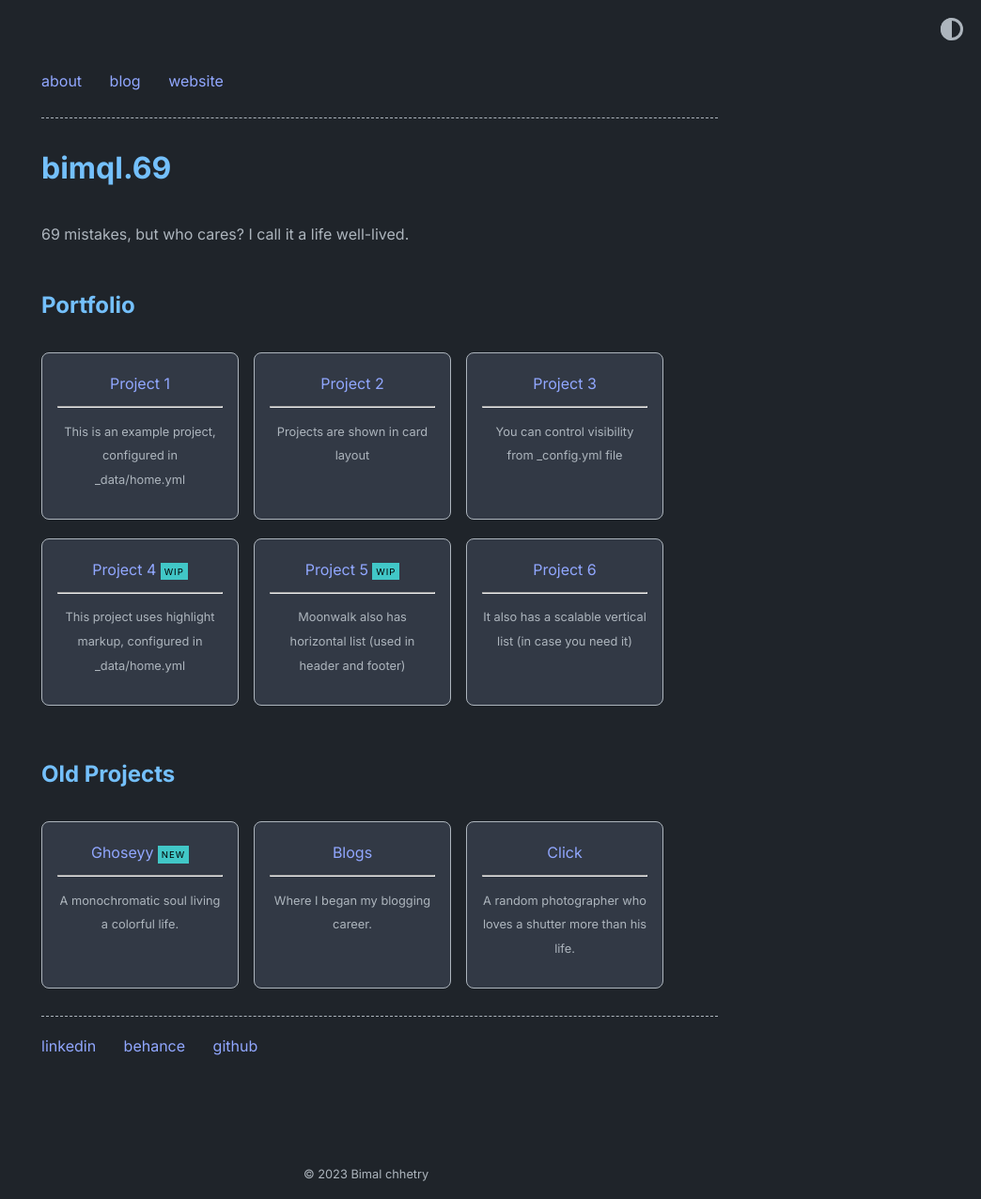
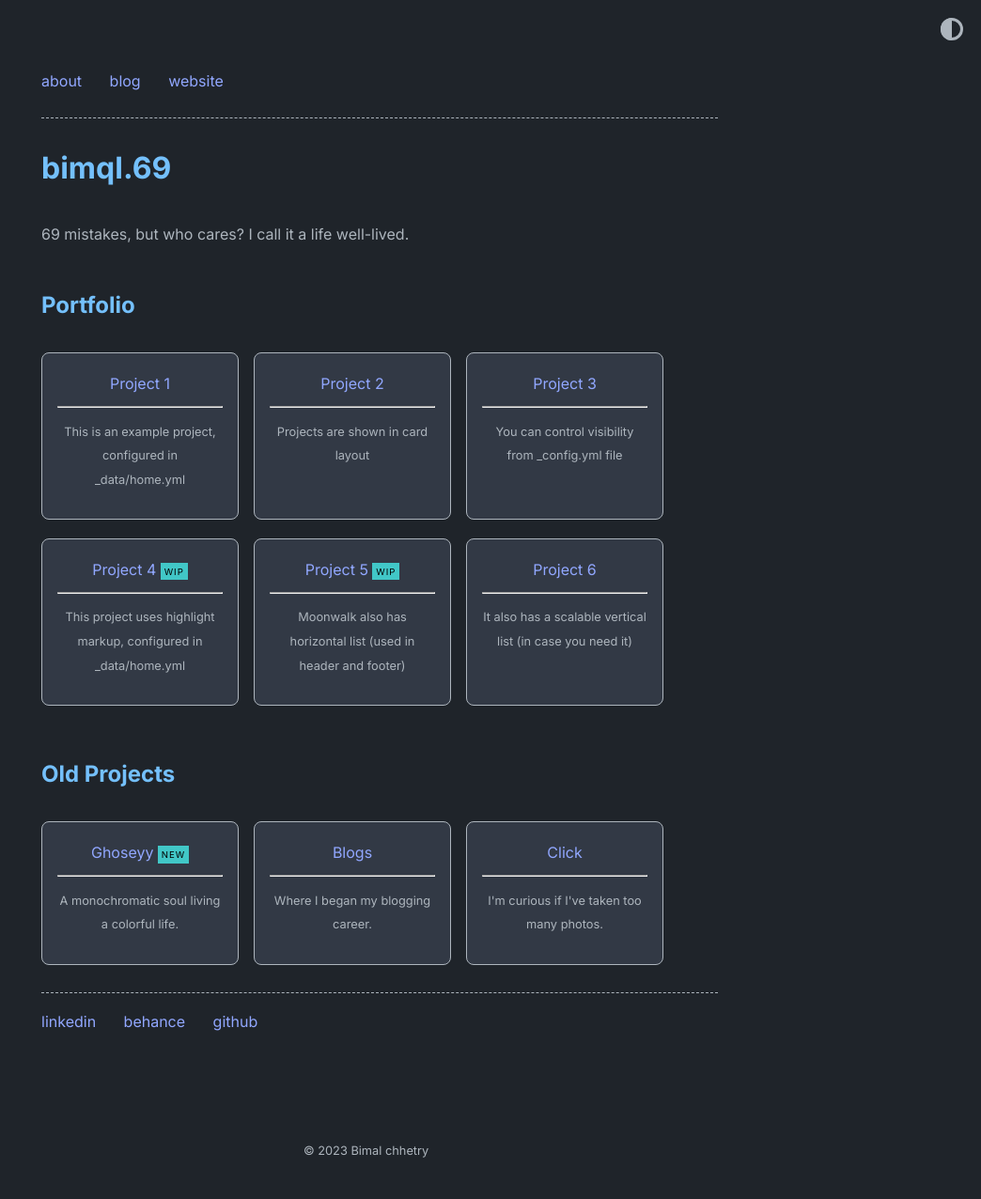
Before and after one commit to ghoseyy/my_blog, a Jekyll site: the page built from index.md, in a window 1280 px wide. Shown: the whole page at 94% size, without its empty margins (236-1280 px from the left). Built offline with Jekyll 4.4.1, drawn with Linux system fonts in a browser that asks for light colours; after the commit the page ends 1250 px from its top, so only the background shows below that.

Commit message:
chanages

```diff
--- a/_data/home.yml
+++ b/_data/home.yml
@@ -48,7 +48,7 @@
 
   - title: Click
     url: https://www.pexels.com/@bimal-chhetry-162267621/
-    desc: A random photographer who loves a shutter more than his life.
+    desc: I'm curious if I've taken too many photos.
 
 footer_entries:
   # - title: Ghoseyy's homepage
```
